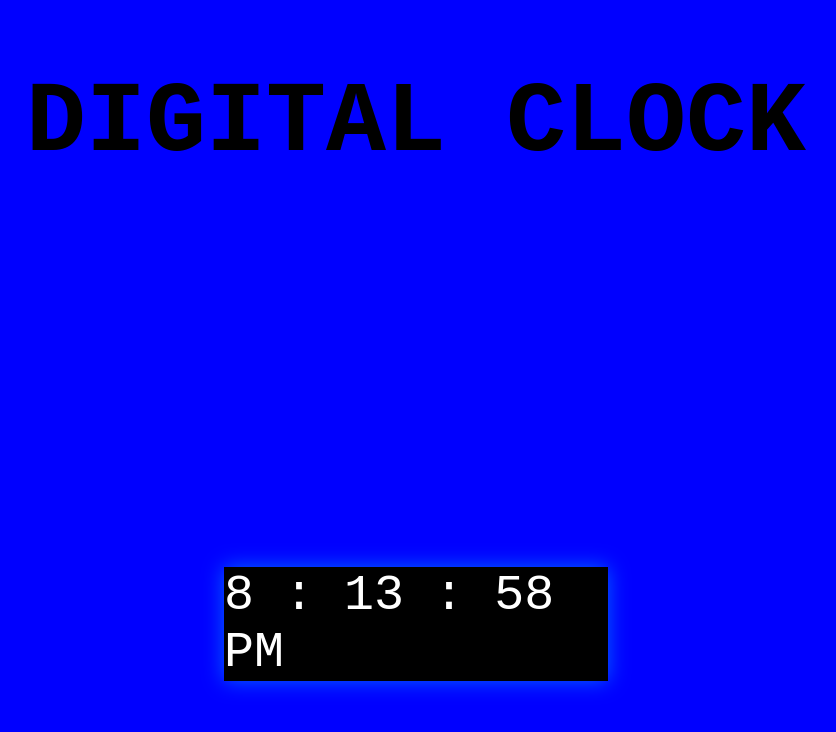
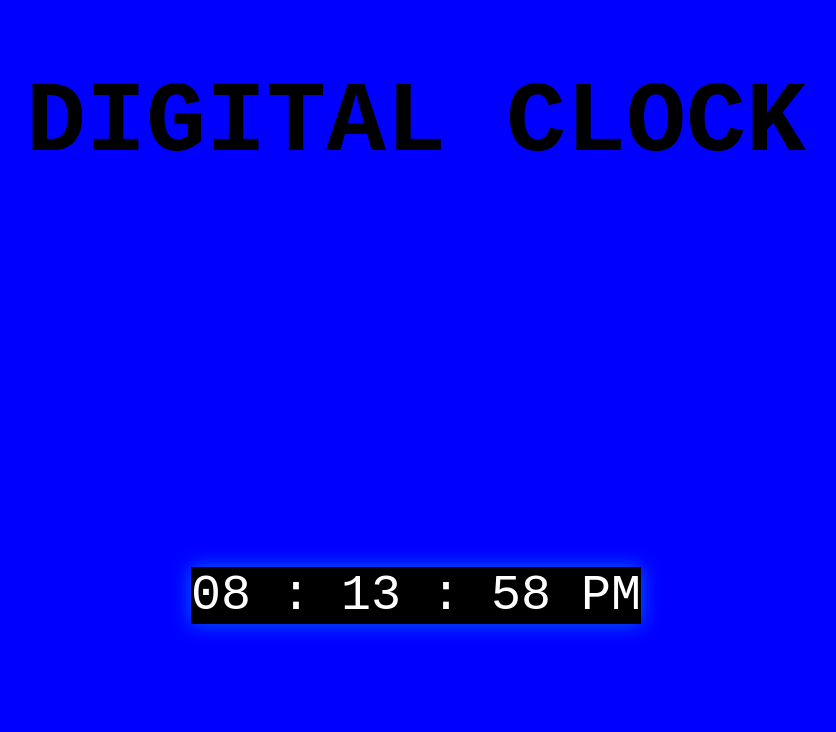
Before and after one commit to ahmedCS09/clock, a plain HTML site: page index.html in a window 1280 px wide. Shown: the whole page, without its empty margins (224-1060 px from the left). Drawn offline with Linux system fonts and the light colour scheme.

Commit message:
my clock

```diff
--- a/clock.js
+++ b/clock.js
@@ -18,6 +18,10 @@ function displayTime()
         hrs = hrs - 12;
     }
 
+    hrs = hrs.toString().padStart(2, '0');
+    min = min.toString().padStart(2, '0');
+    sec = sec.toString().padStart(2, '0');
+
     document.getElementById("hours").innerHTML = hrs;
     document.getElementById("minutes").innerHTML = min;
     document.getElementById("seconds").innerHTML = sec;
--- a/style.css
+++ b/style.css
@@ -11,7 +11,7 @@ body{
 }
 .container
 {
-    width: 30%;
+    min-width: 30%;
     height: 70%;
     margin-top: 25%;
     background-color: black;
@@ -20,3 +20,10 @@ body{
 h1{
     color: black;
 }
+@media(max-width:450px)
+{
+    h1
+    {
+        font-size: smaller;
+    }
+}
```
